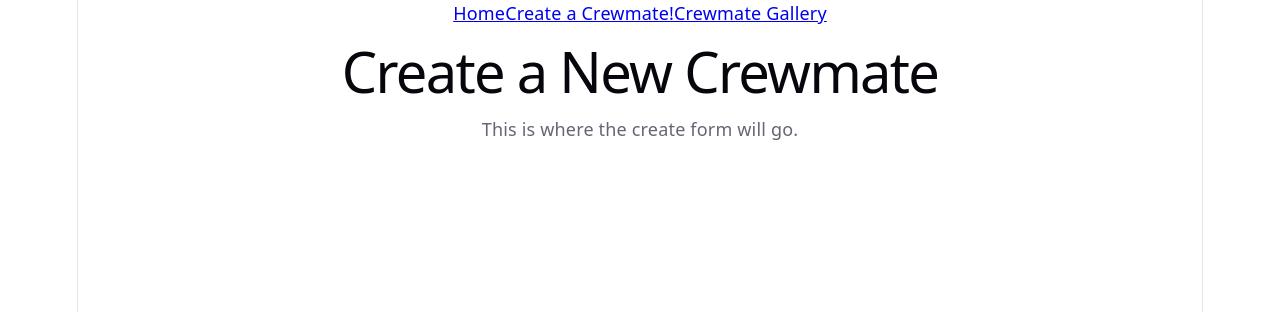
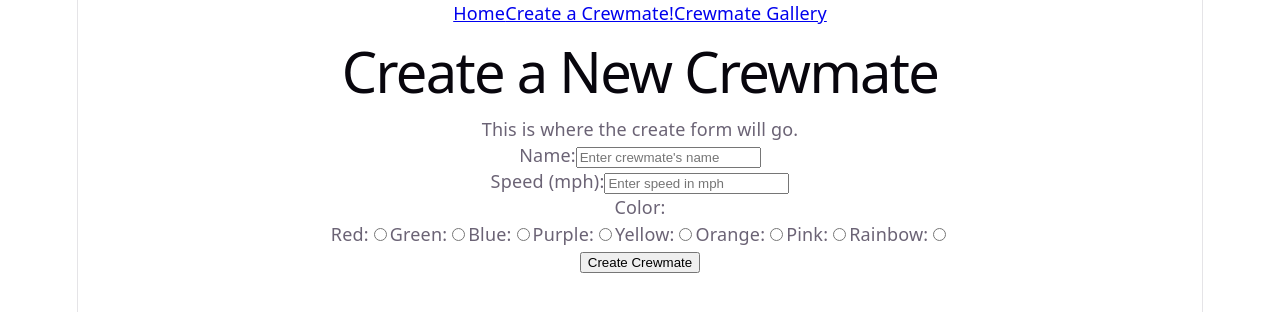
Before and after one commit to gabogara/crewmate, a React (Vite) app: page /create in a window 1280 px wide. Shown: the top 312 px of the page. Built offline with nearby package versions, Linux system fonts and the light colour scheme.

Commit message:
feat: set up controlled form state for create crewmate page

```diff
--- a/src/pages/CreateCrewmate.jsx
+++ b/src/pages/CreateCrewmate.jsx
@@ -1,8 +1,131 @@
+import { useState } from "react";
+
 const CreateCrewmate = () => {
+  const [errorMessage, setErrorMessage] = useState("");
+  const [formData, setFormData] = useState({
+    name: "",
+    speed: "",
+    color: "",
+  });
+
+  const handleSubmit = (event) => {
+    event.preventDefault();
+    console.log(formData);
+    console.log("We no longer navigate away from this page");
+  };
+
+  const handleChange = (event) => {
+    setFormData({ ...formData, [event.target.name]: event.target.value });
+  };
+
   return (
     <section>
       <h1>Create a New Crewmate</h1>
       <p>This is where the create form will go.</p>
+
+      <form onSubmit={handleSubmit}>
+        <div>
+          <label htmlFor="name">Name:</label>
+          <input
+            id="name"
+            name="name"
+            type="text"
+            value={formData.name}
+            placeholder="Enter crewmate's name"
+            onChange={handleChange}
+          />
+        </div>
+        <div>
+          <label htmlFor="speed">Speed (mph):</label>
+          <input
+            id="speed"
+            name="speed"
+            type="number"
+            min="0"
+            step="0.1"
+            value={formData.speed}
+            placeholder="Enter speed in mph"
+            onChange={handleChange}
+          />
+        </div>
+        <div>
+          <p>Color:</p>
+          <label htmlFor="red">Red:</label>
+          <input
+            id="red"
+            name="color"
+            type="radio"
+            value="Red"
+            checked={formData.color === "Red"}
+            onChange={handleChange}
+          />
+          <label htmlFor="green">Green:</label>
+          <input
+            id="green"
+            name="color"
+            type="radio"
+            value="Green"
+            checked={formData.color === "Green"}
+            onChange={handleChange}
+          />
+          <label htmlFor="blue">Blue:</label>
+          <input
+            id="blue"
+            name="color"
+            type="radio"
+            value="Blue"
+            checked={formData.color === "Blue"}
+            onChange={handleChange}
+          />
+          <label htmlFor="purple">Purple:</label>
+          <input
+            id="purple"
+            name="color"
+            type="radio"
+            value="Purple"
+            checked={formData.color === "Purple"}
+            onChange={handleChange}
+          />
+          <label htmlFor="yellow">Yellow:</label>
+          <input
+            id="yellow"
+            name="color"
+            type="radio"
+            value="Yellow"
+            checked={formData.color === "Yellow"}
+            onChange={handleChange}
+          />
+          <label htmlFor="orange">Orange:</label>
+          <input
+            id="orange"
+            name="color"
+            type="radio"
+            value="Orange"
+            checked={formData.color === "Orange"}
+            onChange={handleChange}
+          />
+          <label htmlFor="pink">Pink:</label>
+          <input
+            id="pink"
+            name="color"
+            type="radio"
+            value="Pink"
+            checked={formData.color === "Pink"}
+            onChange={handleChange}
+          />
+          <label htmlFor="rainbow">Rainbow:</label>
+          <input
+            id="rainbow"
+            name="color"
+            type="radio"
+            value="Rainbow"
+            checked={formData.color === "Rainbow"}
+            onChange={handleChange}
+          />
+        </div>
+        {errorMessage && <p>{errorMessage}</p>}
+        <button type="submit">Create Crewmate</button>
+      </form>
     </section>
   );
 };
```
Also changed, not shown: src/services/crewmateService.js (+12 -1 lines).
